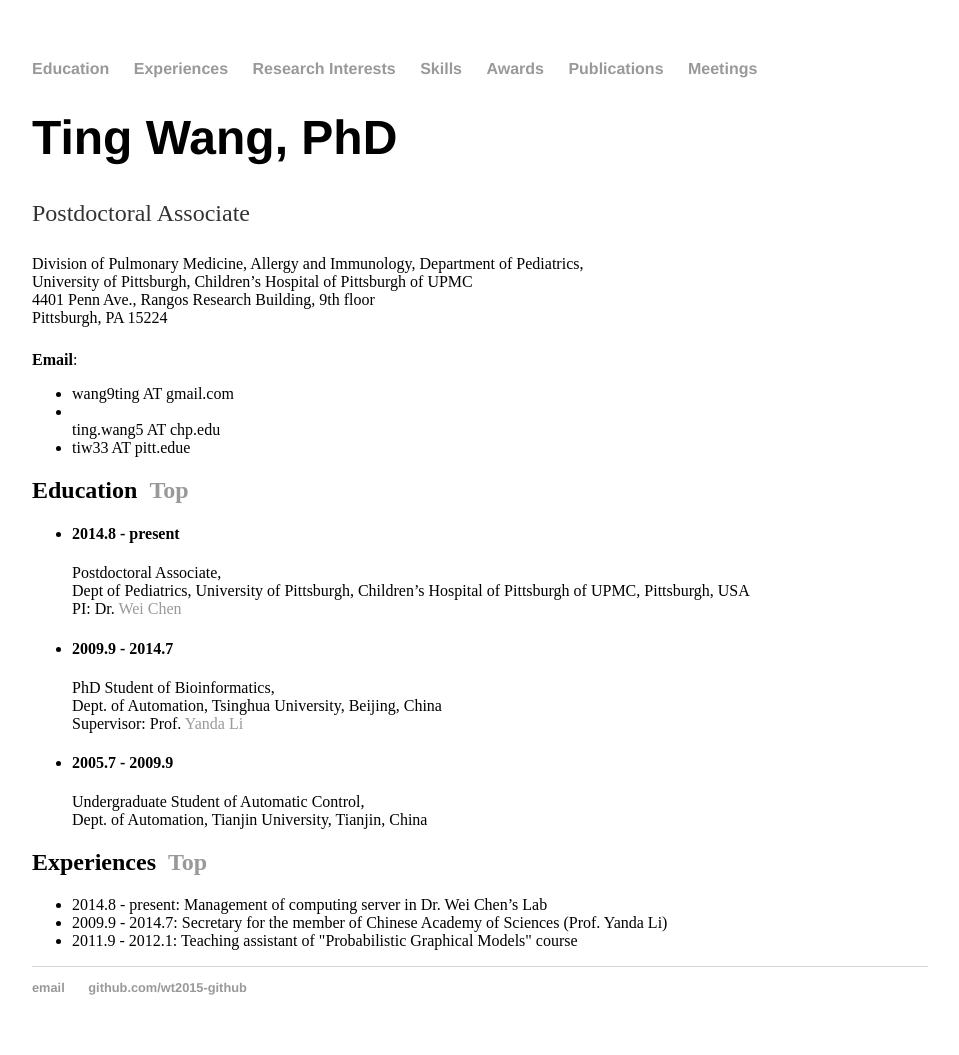
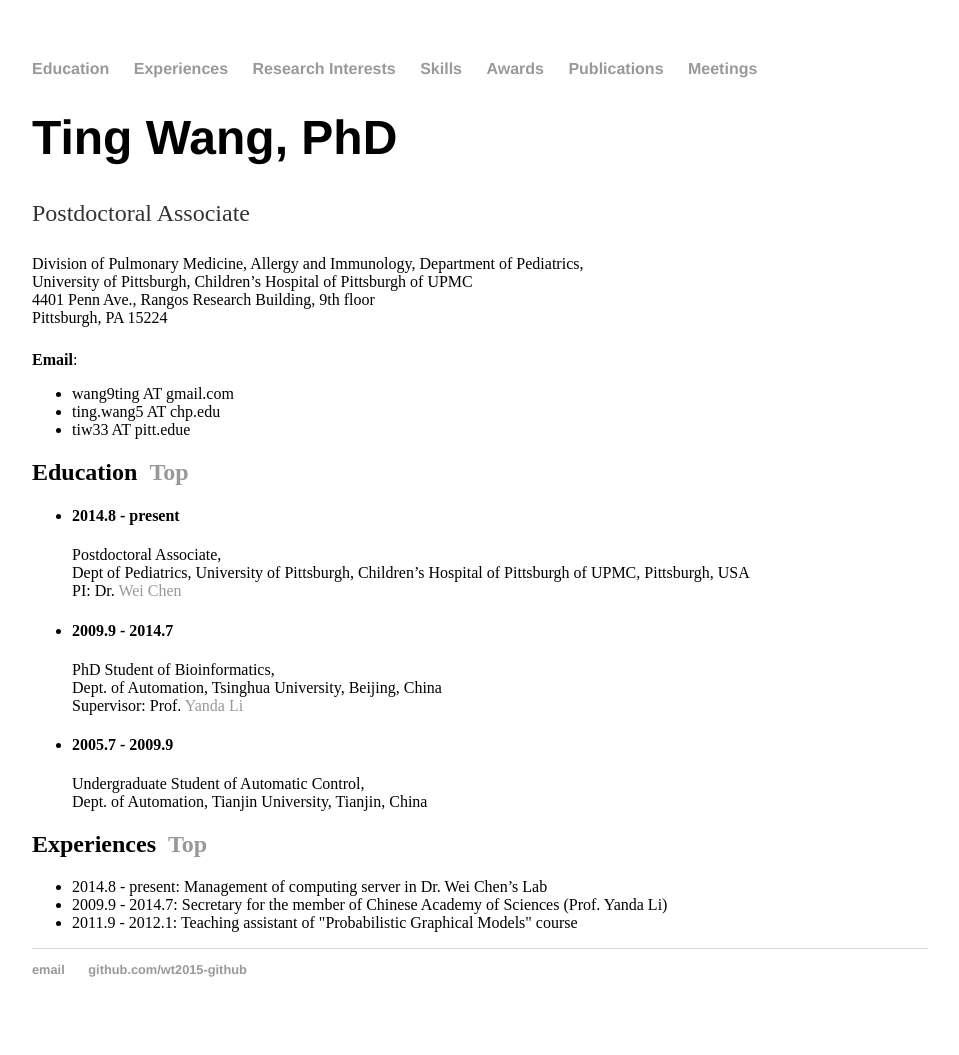
Before and after one commit to wt2015-github/wt2015-github.github.io, a Jekyll site: the page built from index.html, in a window 1280 px wide. Shown: the whole page, without its empty margins (160-1119 px from the left). Built offline with Jekyll 4.4.1, drawn with Linux system fonts in a browser that asks for light colours.

```diff
--- a/index.html
+++ b/index.html
@@ -15,7 +15,7 @@ title: Ting Wang, PhD
 		<strong>Email</strong>:</br>
 		<ul>
 			<li>wang9ting AT gmail.com</li>
-			<li></li>ting.wang5 AT chp.edu</li>
+			<li>ting.wang5 AT chp.edu</li>
 			<li>tiw33 AT pitt.edue</li>
 		</ul>
 	</div>
```
